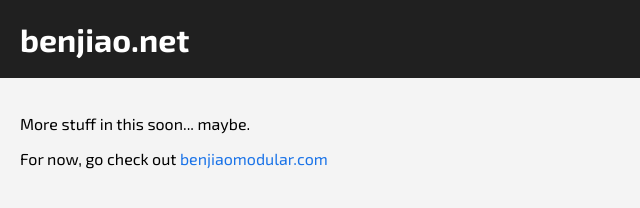
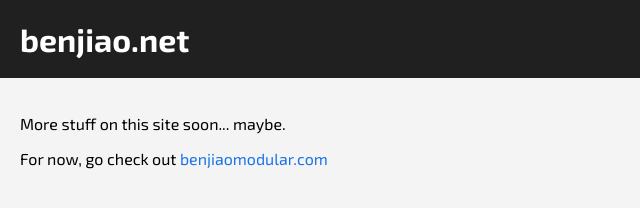
Before and after one commit to benjiao/benjiao.net, a plain HTML site: page index.html in a window 1280 px wide. Shown: the full height of the page, 0-640 px from the left. Drawn offline with Linux system fonts and the light colour scheme.

Commit message:
Updated copy a bit

```diff
--- a/index.html
+++ b/index.html
@@ -11,7 +11,7 @@
         <h1>benjiao.net</h1>
     </header>
     <main>
-        <p>More stuff in this soon... maybe.</p>
+        <p>More stuff on this site soon... maybe.</p>
         <p>For now, go check out <a href="https://benjiaomodular.com">benjiaomodular.com</a></p>
     </main>
 </body>
```
